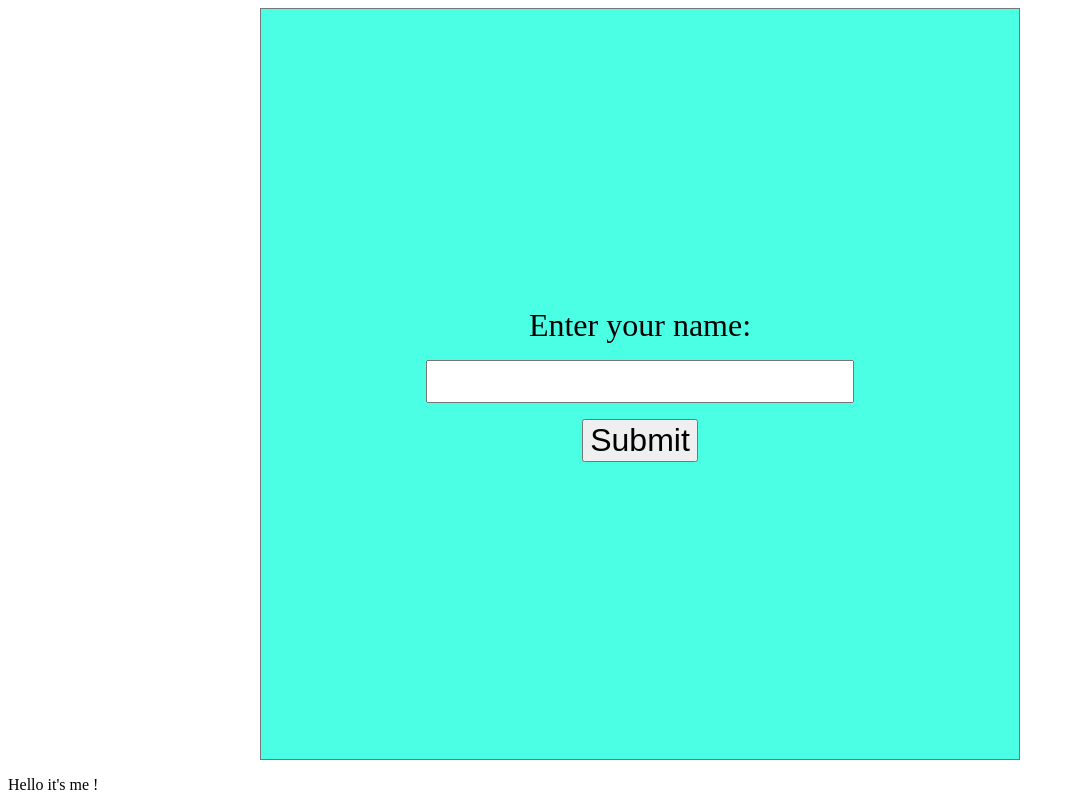
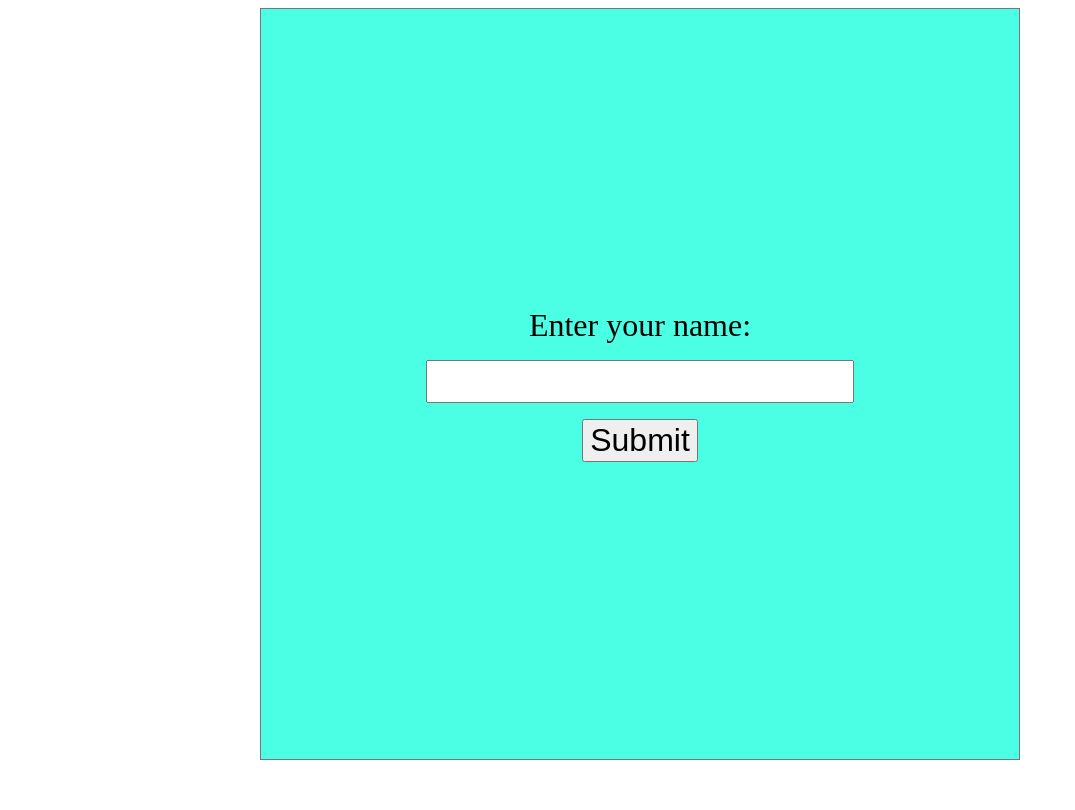
Before and after one commit to mfedkiv/web-socket-lab, a website: page client/index.html in a window 1280 px wide. Shown: the whole page, without its empty margins (0-1075 px from the left). Drawn offline with Linux system fonts and the light colour scheme.

Commit message:
Minor update.

```diff
--- a/client/index.html
+++ b/client/index.html
@@ -27,7 +27,7 @@
         </div>
     </div>
 
-    <footer><p>Hello it's me !</p></footer>
+    <footer><p></p></footer>
 
     <script src="chat.js"></script>
 </body>
```
Also changed, not shown: 1 other file.
